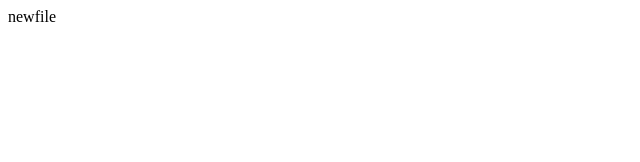
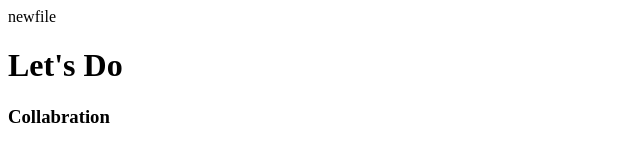
Before and after one commit to gsk25794/from-scratch, a plain HTML site: page index.html in a window 1280 px wide. Shown: the whole page, without its empty margins (0-640 px from the left). Drawn offline with Linux system fonts and the light colour scheme.

Commit message:
Added header in index.html

```diff
--- a/index.html
+++ b/index.html
@@ -1 +1,5 @@
 newfile
+
+
+<h1> Let's Do <h1>
+    <h3> Collabration <h3>
```
